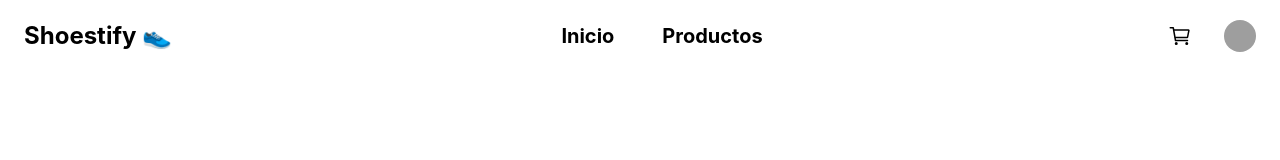
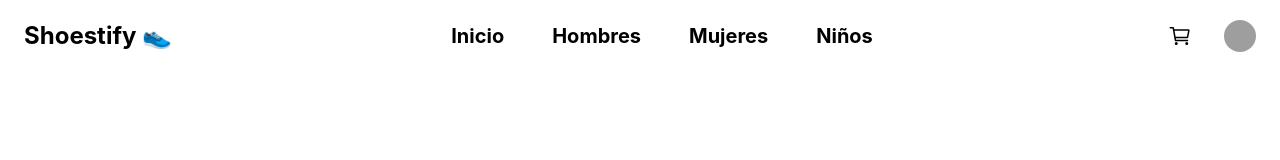
Before and after one commit to Carlosmedina06/Shoestify, a React (Vite) app in the folder client/: page / in a window 1280 px wide. Shown: the top 160 px of the page. Built offline with nearby package versions, Linux system fonts and the light colour scheme; grey boxes are pictures that could not be loaded.

Commit message:
nuevas rutas en el navbar

```diff
--- a/client/src/components/Navbar/Navbar.jsx
+++ b/client/src/components/Navbar/Navbar.jsx
@@ -56,7 +56,9 @@ const Navbar = () => {
           </Text>
           <Stack as={'nav'} direction={'row'} display={{ base: 'none', md: 'flex' }} spacing={4}>
             <ContentLink to={`/`}>Inicio</ContentLink>
-            <ContentLink to={`/Products`}>Productos</ContentLink>
+            <ContentLink to={`/Products/Hombres`}>Hombres</ContentLink>
+            <ContentLink to={`/Products/Mujeres`}>Mujeres</ContentLink>
+            <ContentLink to={`/Products/Niños`}>Niños</ContentLink>
           </Stack>
           <Stack direction={'row'} spacing={4}>
             <Cart />
@@ -67,8 +69,10 @@ const Navbar = () => {
       {isOpen ? (
         <Box bg={dark} display={{ md: 'none' }} pb={4}>
           <Stack align={'center'} as={'nav'} fontWeight="bold" spacing={4}>
-            <ContentLink to={`/`}>Home</ContentLink>
-            <ContentLink to={`/Products`}>Products</ContentLink>
+            <ContentLink to={`/`}>Inicio</ContentLink>
+            <ContentLink to={`/Products/Hombres`}>Hombres</ContentLink>
+            <ContentLink to={`/Products/Mujeres`}>Mujeres</ContentLink>
+            <ContentLink to={`/Products/Niños`}>Niños</ContentLink>
           </Stack>
         </Box>
       ) : null}
```
